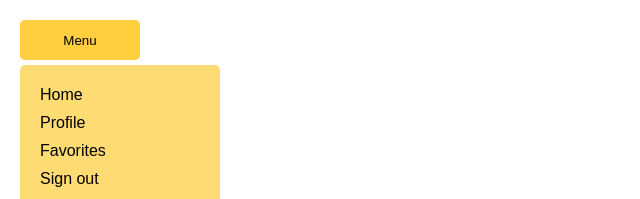
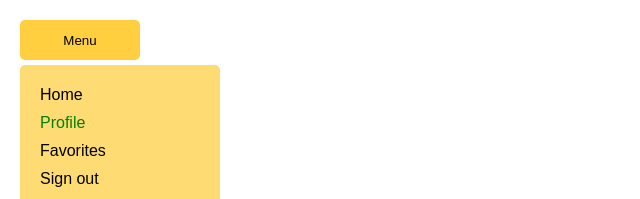
Before and after one commit to fidelman-study/react-transition-a-react-component-using-css-with-rtg, a React (Create React App) app: page / in a window 1280 px wide. Both pictures are taken after a click on the button "Menu". Shown: the top 199 px of the page, without its empty margins (0-640 px from the left). Built offline with nearby package versions, Linux system fonts and the light colour scheme.

Commit message:
Fine-tune Transitions with React Transition Group’s Lifecycle Props

```diff
--- a/src/lesson.css
+++ b/src/lesson.css
@@ -55,6 +55,11 @@
   padding: 5px 0;
 }
 
+.list-item--active {
+  color: green;
+  transition: color 250ms;
+}
+
 .balloon-enter {
   top: var(--menu-starting-top);
   width: var(--toggler-width);
--- a/src/lesson.js
+++ b/src/lesson.js
@@ -6,11 +6,18 @@ import './lesson.css';
 class App extends Component {
   state = {
     showBalloon: false,
+    highlightedMenuItem: false,
   };
 
   toggle = () => {
     this.setState(prevState => ({
       showBalloon: !prevState.showBalloon,
+    }));
+  };
+
+  toggleHighlightedMenuItem = () => {
+    this.setState(({ highlightedMenuItem }) => ({
+      highlightedMenuItem: !highlightedMenuItem,
     }));
   };
 
@@ -30,13 +37,20 @@ class App extends Component {
           timeout={350}
           classNames="balloon"
           unmountOnExit
-          enter={false}
-          exit={false}
+          onEntered={this.toggleHighlightedMenuItem}
+          onExit={this.toggleHighlightedMenuItem}
         >
           <div className="menu">
             <ul className="list">
               <li className="list-item">Home</li>
-              <li className="list-item">Profile</li>
+              <li
+                className={cx('list-item', {
+                  'list-item--active': this.state
+                    .highlightedMenuItem,
+                })}
+              >
+                Profile
+              </li>
               <li className="list-item">Favorites</li>
               <li className="list-item">Sign out</li>
             </ul>
```
